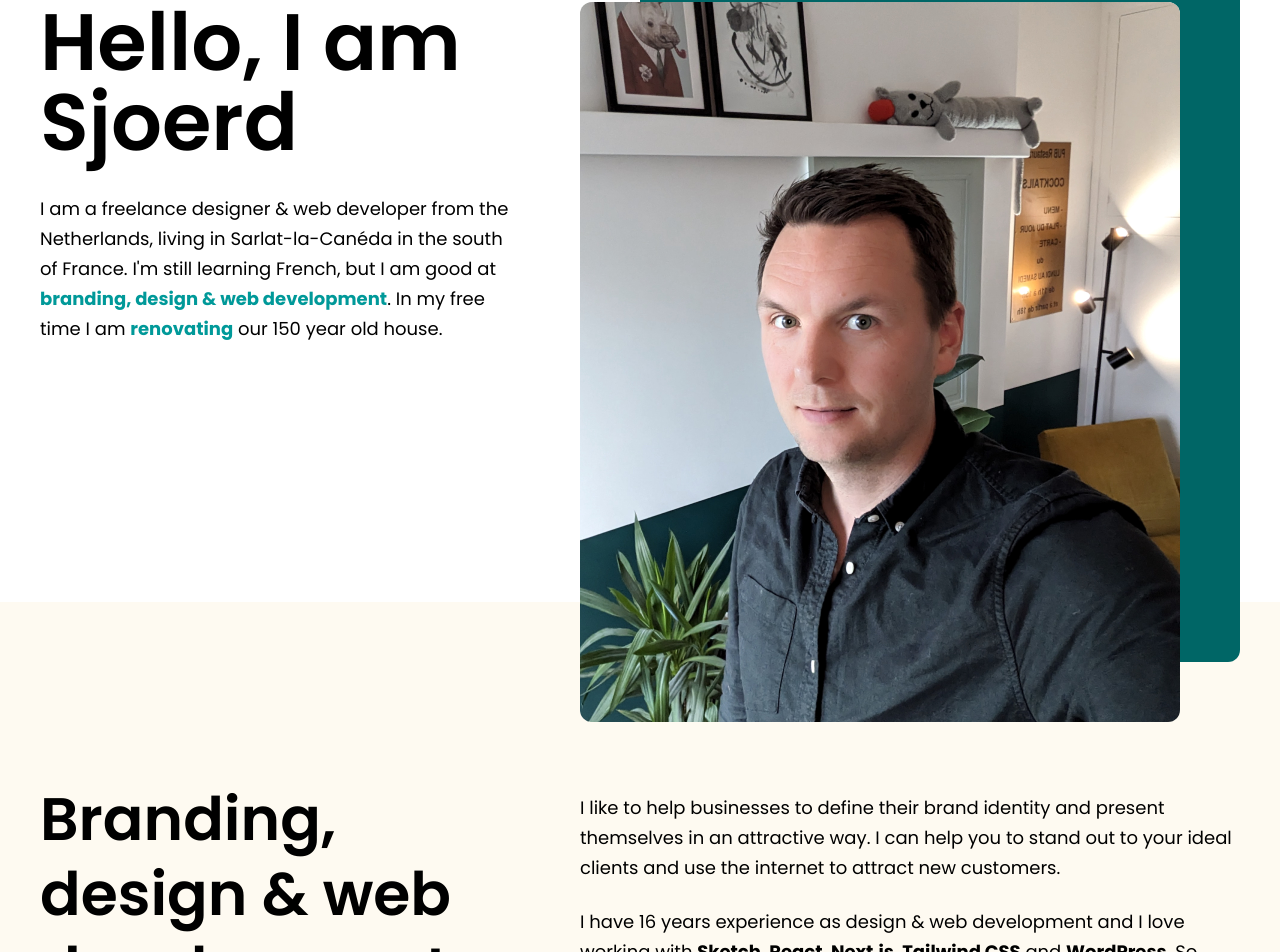
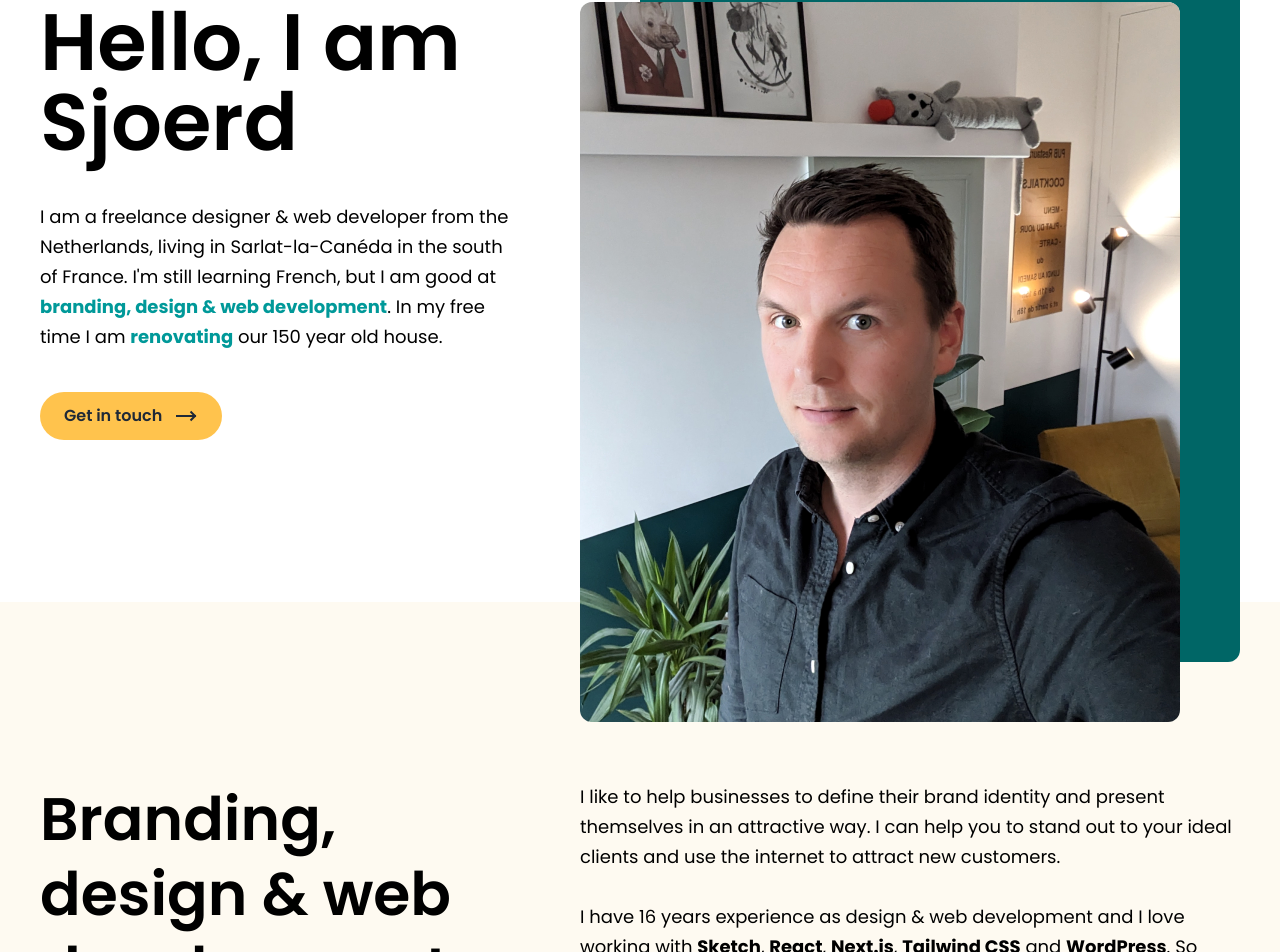
Before and after one commit to sboerrigter/bonsjoerd, a Next.js app: page / in a window 1280 px wide. Shown: the part 178-1130 px from the top of the page. Built offline with nearby package versions, Linux system fonts and the light colour scheme.

Commit message:
:construction: Making a site

```diff
--- a/app/main.css
+++ b/app/main.css
@@ -10,7 +10,7 @@
   }
 
   p {
-    @apply text-lg leading-[30px] mb-6 last:mb-0;
+    @apply text-lg leading-[30px] mb-[30px] last:mb-0;
   }
 
   a {
--- a/app/page.js
+++ b/app/page.js
@@ -1,3 +1,4 @@
+import Button from "@/components/Button";
 import Image from "next/image";
 import Wrap from "@/components/Wrap";
 
@@ -21,12 +22,12 @@ export default function Home() {
         </div>
       </Wrap>
 
-      <Wrap className="flex flex-col-reverse lg:flex-row gap-x-15 items-center lg:items-start lg:-mb-30">
+      <Wrap className="flex flex-col-reverse lg:flex-row gap-x-15 items-center lg:items-start xl:-mb-30">
         <div className="pt-10 pb-15 lg:py-15 max-w-[480px] lg:w-[40%]">
-          <h2 className="text-6xl mb-6 xs:text-[80px] xs:mb-8">
+          <h2 className="text-6xl mb-6 xs:text-[80px] xs:mb-10">
             Hello, I am Sjoerd
           </h2>
-          <p>
+          <p className="xs:mb-10">
             I am a freelance designer &amp; web developer from the Netherlands,
             living in Sarlat-la-Canéda in the south of France. I'm still
             learning French, but I am good at{" "}
@@ -40,8 +41,9 @@ export default function Home() {
             </a>{" "}
             our 150 year old house.
           </p>
+          <Button href="#contact">Get in touch</Button>
         </div>
-        <div className="w-full max-w-[480px] lg:max-w-[660px] lg:w-[55%]">
+        <div className="w-full max-w-[480px] lg:max-w-[660px] lg:w-[55%] lg:mb-15 xl:mb-0">
           <Image
             src="/sjoerd.jpg"
             className="photo rounded-xl z-1"
@@ -54,20 +56,20 @@ export default function Home() {
         </div>
       </Wrap>
 
-      <div className="bg-yellow-50 pt-10 pb-30 lg:pt-45" id="services">
-        <Wrap className="flex flex-col lg:flex-row gap-x-15 items-center mb-15">
+      <div className="bg-yellow-50 pt-15 pb-30 xl:pt-45" id="services">
+        <Wrap className="flex flex-col md:flex-row gap-x-15 mb-15">
           <h1
             className="
               text-[40px] leading-tight mb-6
-              xs:text-[50px]
-              lg:w-[40%] lg:mb-0
+              md:w-[40%] md:mb-0
+              lg:text-[50px]
               xl:text-[60px]
             "
           >
             Branding, design&nbsp;&amp; web development
           </h1>
 
-          <div className="lg:w-[55%]">
+          <div className="md:w-[55%]">
             <p>
               I like to help businesses to define their brand identity and
               present themselves in an attractive way. I can help you to stand
@@ -87,7 +89,7 @@ export default function Home() {
         </Wrap>
 
         <Wrap>
-          <div className="w-full p-10 shadow bg-white text-center rounded-lg">
+          <div className="w-full p-10 shadow-lg bg-white text-center rounded-lg">
             <p>
               I'll put some projects that I am proud of here when I have time...
               😅
@@ -98,7 +100,7 @@ export default function Home() {
 
       <div className="bg-green-700 text-white -mt-1 pt-1" id="contact">
         <Wrap>
-          <div className="bg-green-600 -mt-15 p-10 rounded-xl">
+          <div id="contact" className="bg-green-600 -mt-15 p-10 rounded-xl">
             <h2 className="text-[50px] leading-tight mb-6 xl:text-[60px]">
               Get in touch
             </h2>
@@ -106,6 +108,9 @@ export default function Home() {
               Don't hesitate to contact me if you need help with branding,
               design or web development. I am happy to help where I can!
             </p>
+            <Button className="mb-[30px]" href="mailto:sjoerd@bonsjoerd.fr">
+              Send me an e-mail
+            </Button>
             <p>
               <strong>Sjoerd Boerrigter</strong>
               <br />
--- /dev/null
+++ b/components/Button.js
@@ -0,0 +1,31 @@
+export default function Button({ children, className, href }) {
+  return (
+    <a
+      className={`
+        text-gray-800 bg-yellow-500
+        font-semibold hover:no-underline
+        inline-flex gap-3 items-center justify-center
+        px-6 py-3 rounded-full group
+        group hover:pr-0 transition-all duration-200
+        ${className}
+      `}
+      href={href}
+    >
+      {children}
+
+      <svg
+        xmlns="http://www.w3.org/2000/svg"
+        fill="none"
+        viewBox="0 0 24 24"
+        stroke-width="2"
+        stroke="currentColor"
+        class="w-6 h-6 group-hover:translate-x-3 transition:translate duration-200 flex-none"
+      >
+        <path
+          stroke-linecap="square"
+          d="M17.25 8.25 21 12m0 0-3.75 3.75M21 12H3"
+        />
+      </svg>
+    </a>
+  );
+}
--- a/tailwind.config.js
+++ b/tailwind.config.js
@@ -17,6 +17,7 @@ module.exports = {
         yellow: {
           50: "#FEFAF1",
           500: "#FFC34D",
+          600: "#E6A117",
         },
       },
       spacing: {
```
